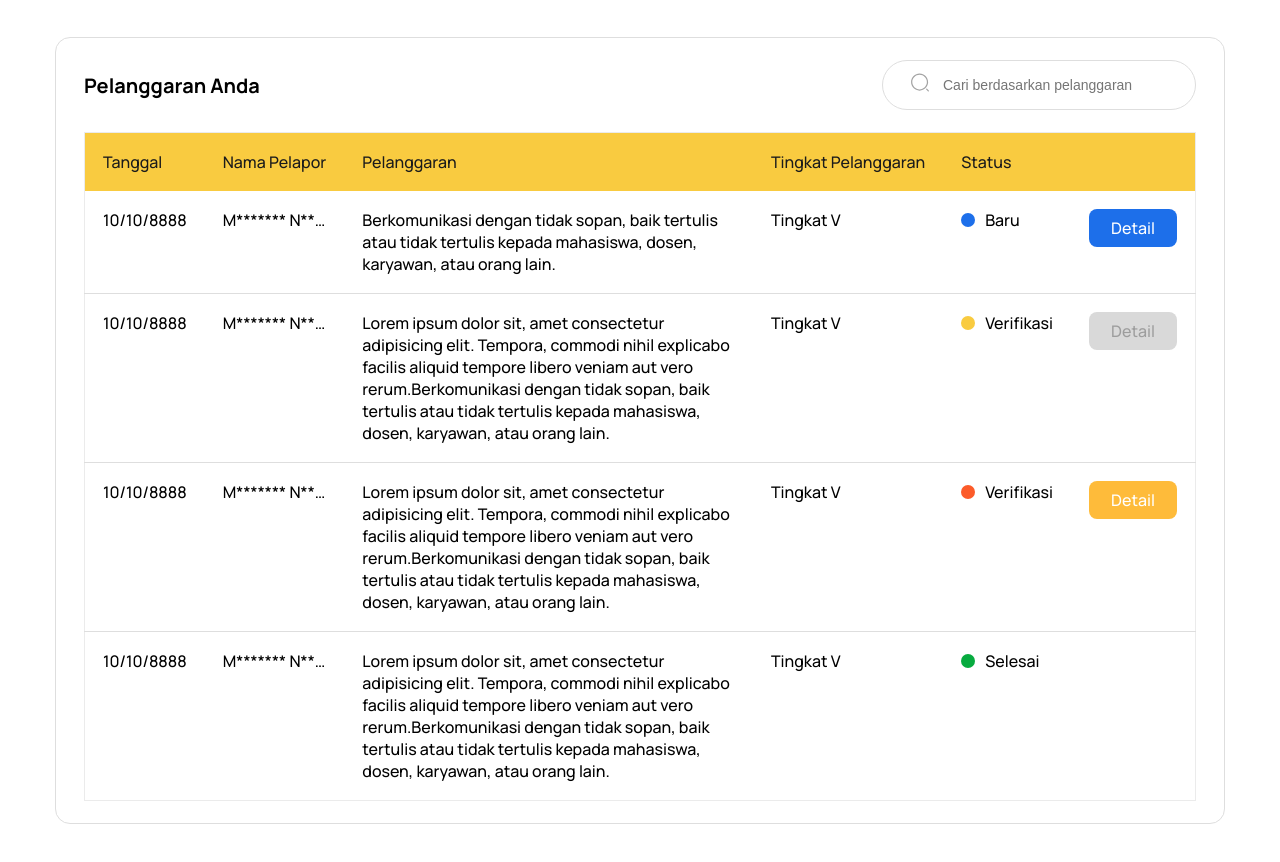
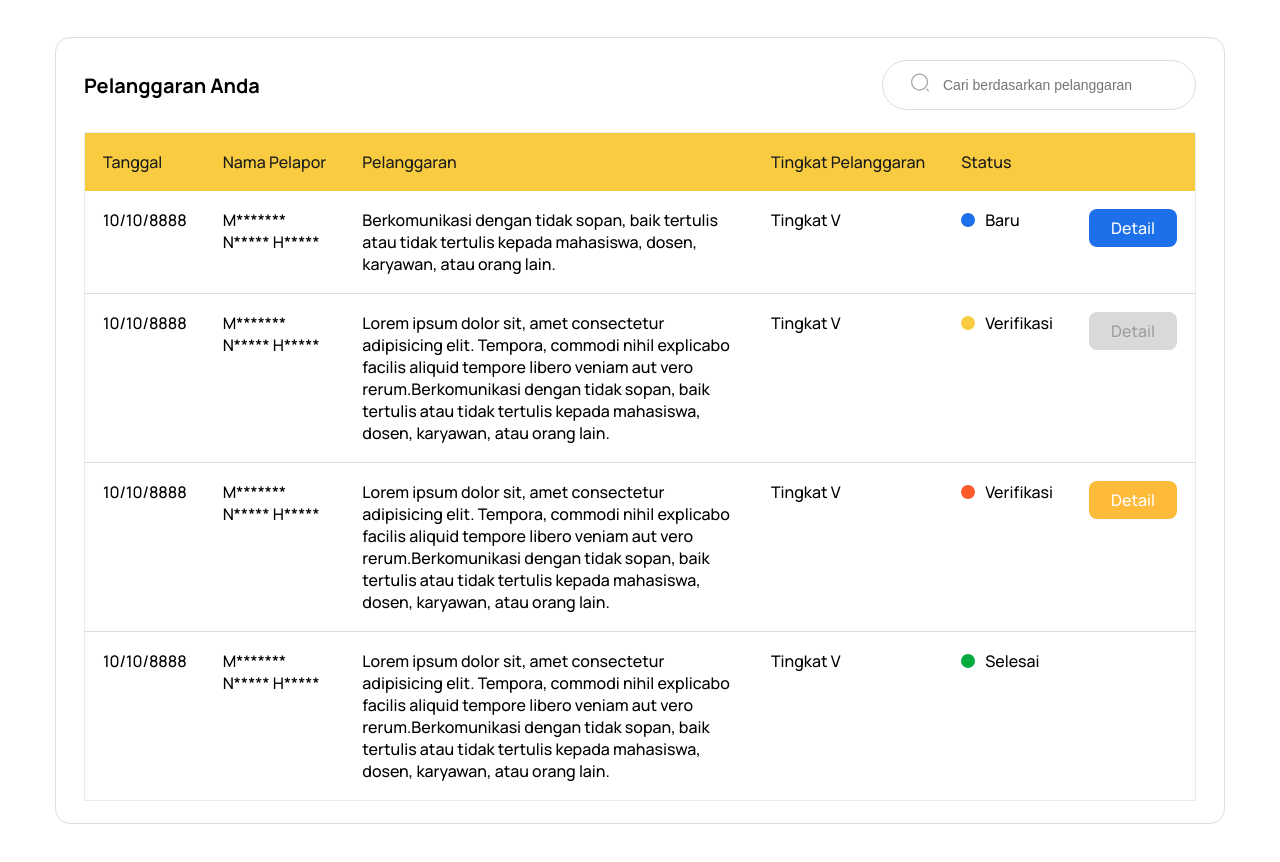
Before and after one commit to irsyaddani/slicing-tatib, a plain HTML site: page Web Tatib/Page Mahasiswa/riwayat_pelanggaran/riwayat_pelanggaran.html in a window 1280 px wide. Shown: the part 76-938 px from the top of the page. Drawn offline with Linux system fonts and the light colour scheme.

Commit message:
newest riwayat-pelanggaran

```diff
--- a/Web Tatib/Page Mahasiswa/riwayat_pelanggaran/riwayat_pelanggaran.html
+++ b/Web Tatib/Page Mahasiswa/riwayat_pelanggaran/riwayat_pelanggaran.html
@@ -104,7 +104,7 @@
                 <tbody>
                     <tr>
                         <td>10/10/8888</td>
-                        <td>M******* N***** H*****</td>
+                        <td class="nama-pelapor-column">M******* N***** H*****</td>
                         <td class="pelanggaran-column">Berkomunikasi dengan tidak sopan, baik tertulis atau tidak tertulis kepada mahasiswa, dosen, karyawan, atau orang lain.</td>
                         <td>Tingkat V</td>
                         <td class="container-status">
@@ -120,7 +120,7 @@
                     </tr>
                     <tr>
                         <td>10/10/8888</td>
-                        <td>M******* N***** H*****</td>
+                        <td class="nama-pelapor-column">M******* N***** H*****</td>
                         <td class="pelanggaran-column">Lorem ipsum dolor sit, amet consectetur adipisicing elit. Tempora, commodi nihil explicabo facilis aliquid tempore libero veniam aut vero rerum.Berkomunikasi dengan tidak sopan, baik tertulis atau tidak tertulis kepada mahasiswa, dosen, karyawan, atau orang lain.</td>
                         <td>Tingkat V</td>
                         <td class="container-status">
@@ -136,7 +136,7 @@
                     </tr>
                     <tr>
                         <td>10/10/8888</td>
-                        <td>M******* N***** H*****</td>
+                        <td class="nama-pelapor-column">M******* N***** H*****</td>
                         <td class="pelanggaran-column">Lorem ipsum dolor sit, amet consectetur adipisicing elit. Tempora, commodi nihil explicabo facilis aliquid tempore libero veniam aut vero rerum.Berkomunikasi dengan tidak sopan, baik tertulis atau tidak tertulis kepada mahasiswa, dosen, karyawan, atau orang lain.</td>
                         <td>Tingkat V</td>
                         <td class="container-status">
@@ -152,7 +152,7 @@
                     </tr>
                     <tr>
                         <td>10/10/8888</td>
-                        <td>M******* N***** H*****</td>
+                        <td class="nama-pelapor-column">M******* N***** H*****</td>
                         <td class="pelanggaran-column">Lorem ipsum dolor sit, amet consectetur adipisicing elit. Tempora, commodi nihil explicabo facilis aliquid tempore libero veniam aut vero rerum.Berkomunikasi dengan tidak sopan, baik tertulis atau tidak tertulis kepada mahasiswa, dosen, karyawan, atau orang lain.</td>
                         <td>Tingkat V</td>
                         <td class="container-status">
--- a/Web Tatib/Style.css
+++ b/Web Tatib/Style.css
@@ -437,6 +437,11 @@ tbody tr:not(:last-child) {
 
 td.pelanggaran-column, th.pelanggaran-column{
     width: 100%;
+    text-wrap: wrap;
+}
+
+td.nama-pelapor-column, th.pelanggaran-column{
+    flex-grow: 1;
     text-wrap: wrap;
 }
 
```
